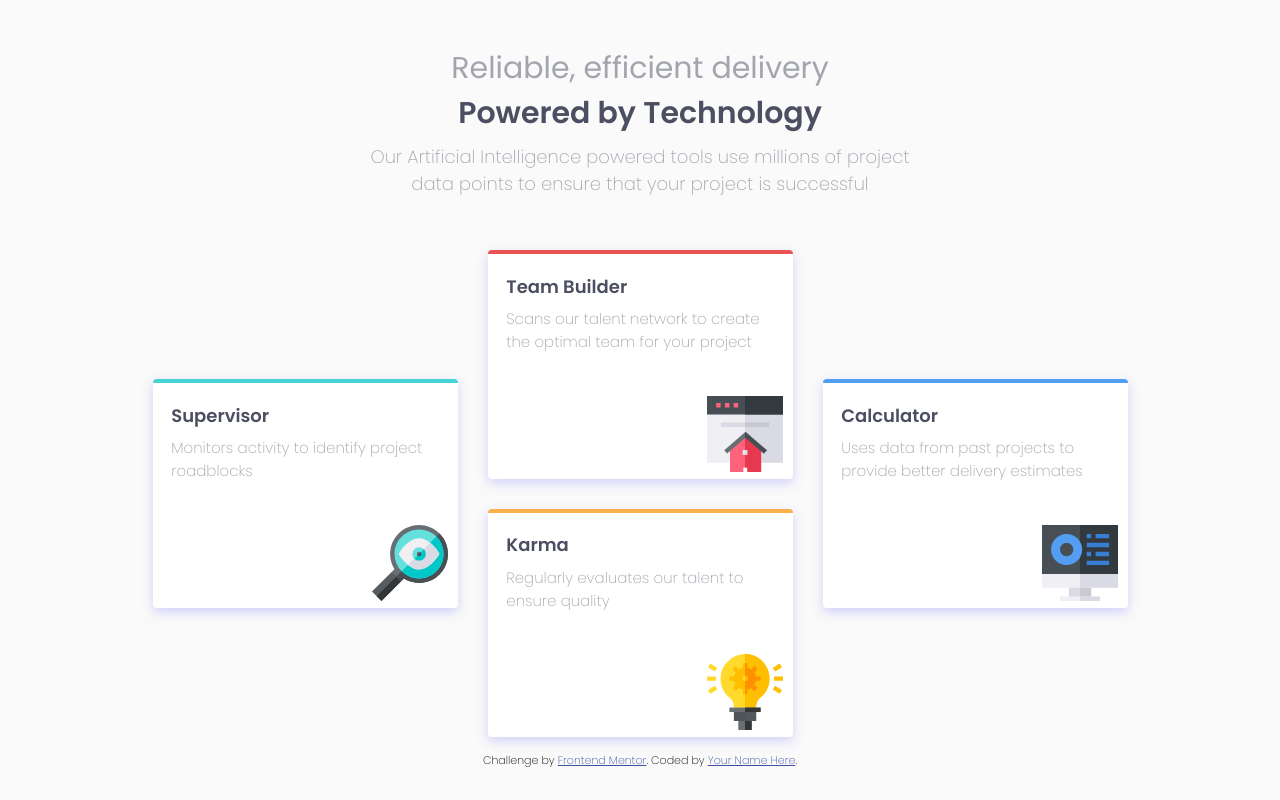
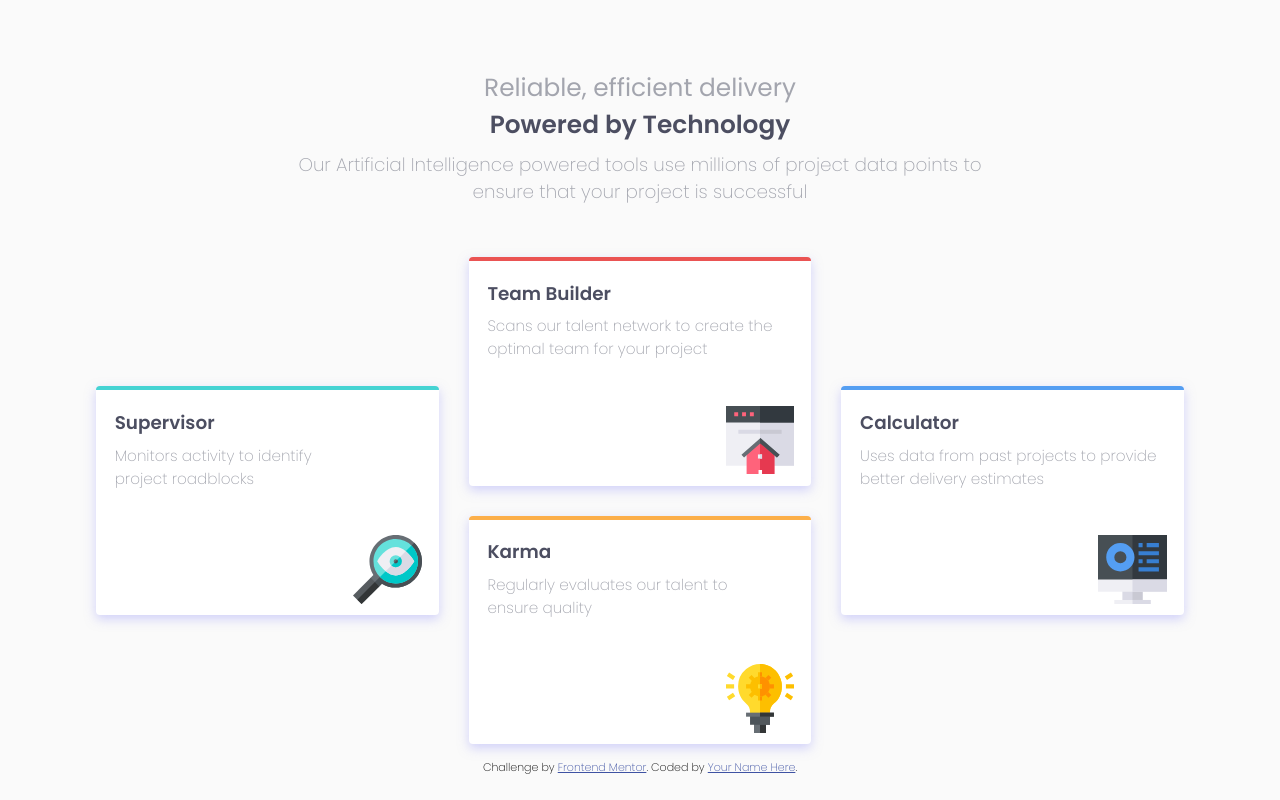
Before and after one commit to toshirokubota/four-card-feature-section, a plain HTML site: page index.html in a window 1280 px wide. Drawn offline with Linux system fonts and the light colour scheme.

Commit message:
ready to submit

```diff
--- a/style.css
+++ b/style.css
@@ -40,10 +40,10 @@ main {
     display: flex;
     flex-direction: column;
     align-items: center;
-    max-width: 67rem;
+    /* max-width: 25rem; */
     width: calc(100% - 2rem);
     margin: 1.5rem 1rem;
-    /* margin-top: 1.5rem; */
+    font-size: clamp(1rem, 0.8rem + 1vw, 3rem);
 }
 header {
     display: flex;
@@ -58,17 +58,18 @@ header > * + * {
     margin-bottom: 0.5rem;
 }
 h1 {
-    font-size: 1.5rem;
+    font-size: clamp(1rem, 0.8rem + 3vw, 3rem);
     font-weight: 400;
     color: var(--grayish-blue);
 }
 h2 {
-    font-size: 1.5rem;
+    font-size: clamp(1rem, 0.8rem + 3vw, 3rem);
     font-weight: 600;
     color: var(--very-dark-blue);
 }
 .narrative {
     color: var(--grayish-blue);
+    text-wrap: pretty;
 }
 .container {
     display: flex;
@@ -101,12 +102,12 @@ h2 {
     display:inline-block;
     min-width: 64px;
     min-height: 64px;
-    width: 25%;
+    width: 20%;
     aspect-ratio: 1/1;
     position: absolute;
     background-size: 100% 100%;
-    bottom: 3%;
-    right: 3%;
+    bottom: 5%;
+    right: 5%;
 }
 .card.supervisor {
     border-top: solid 3pt var(--cyan);
@@ -139,7 +140,7 @@ h2 {
 .card-title {
     position:relative;
     z-index: 1;
-    font-size: 1.2rem;
+    font-size: clamp(1rem, 0.8rem + 2vw, 3rem);
     font-weight: 600;
     color:var(--very-dark-blue);
     padding-bottom: 0.5rem;
@@ -147,27 +148,31 @@ h2 {
 .card-caption {
     position:relative;
     z-index: 1;
-    font-size: 1rem;
+    /* font-size: clamp(1rem, 0.8rem + 1vw, 3rem);; */
     color: var(--grayish-blue);
+    text-wrap: pretty;
 }
 footer {
     margin-top: 1rem;
 }
 
-@media only screen and (min-width: 600px) {
+@media only screen and (min-width: 850px) {
+    main {
+        max-width: 75rem;
+        font-size: clamp(1rem, 0.8rem + 0.5vw, 3rem);
+    }
     body {
         justify-content: center;
     }
     header {
-        padding: 1rem 0rem 3rem 0rem;
+        padding: 3rem 1rem;
         max-width: 48rem;
     }
     h1, h2 {
-        font-size: 2rem;
+        font-size: clamp(1rem, 0.8rem + 1vw, 3rem);
     }
     .narrative {
-        font-size: 1.2rem;
-        max-width: 36rem;
+        font-size: clamp(1rem, 0.8rem + 0.5vw, 3rem);;
     }
     .container {
         flex-direction: row;
@@ -183,11 +188,11 @@ footer {
     }
     .card {
         padding: 1.25rem;
-        aspect-ratio: 4/3;
     }
-    /* .card::after {
-        background-size: 5vw 5vw;
-        bottom: 1vw;
-        right: 1vw;
-    } */
+    .card-title {
+        font-size: clamp(1rem, 0.8rem + 0.5vw, 3rem);
+    }
+    .card-caption {
+        font-size: clamp(1rem, 0.8rem + 0.25vw, 3rem);
+    }
 }
```
Also changed, not shown: index.html (+3 -1 lines), screenshotDesktop.png (added), screenshotMobile.png (added), 3 other files.
